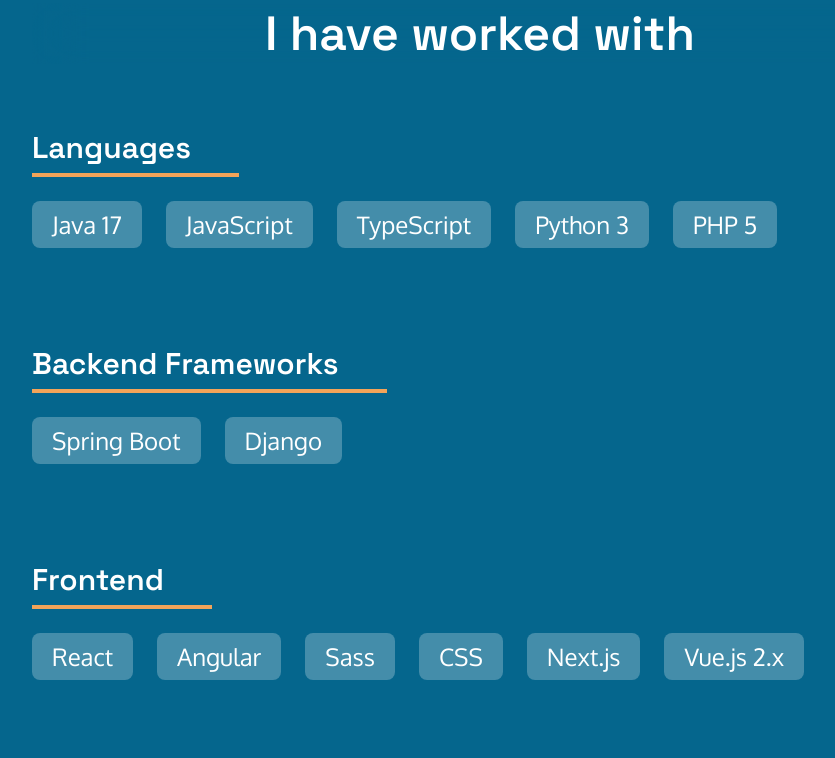
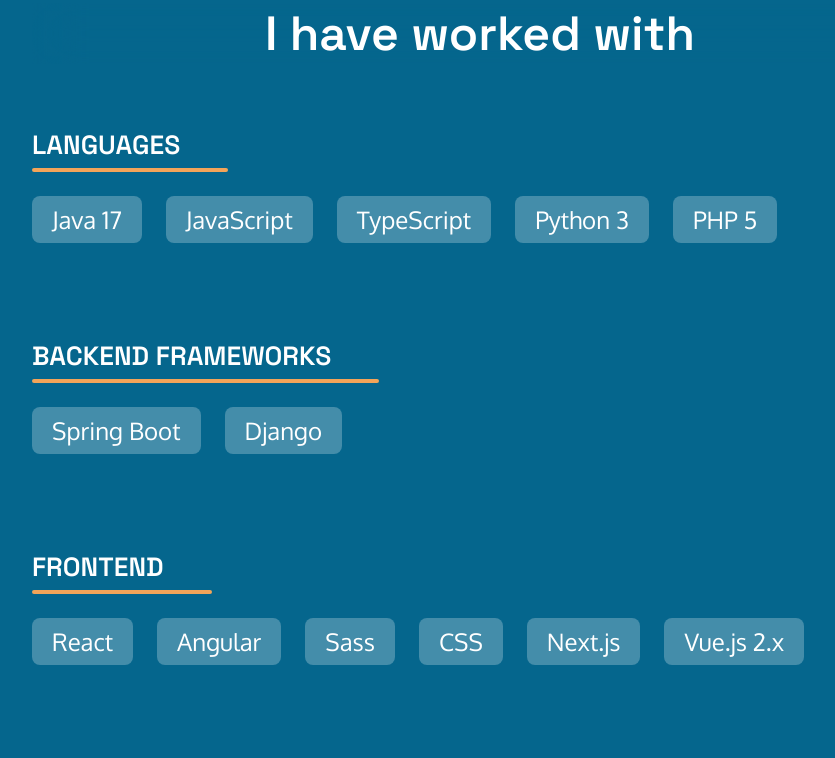
Before and after one commit to pranavsricharan/pranavsricharan.github.io, a plain HTML site: page index.html in a window 1280 px wide. Shown: the part 877-1635 px from the top of the page, without its empty margins (160-995 px from the left). Drawn offline with nearby package versions, Linux system fonts and the light colour scheme.

Commit message:
ui: change styles and formatting for skills section title

```diff
--- a/res/css/style.css
+++ b/res/css/style.css
@@ -157,6 +157,7 @@ h1, h2 {
 }
 
 .skills-left {
+  position: -webkit-sticky;
   position: sticky;
   top: 4rem;
 }
@@ -170,10 +171,11 @@ h1, h2 {
 }
 
 .skill-group-title {
-  font-size: 1.25rem;
+  font-size: 1.1rem;
   margin-bottom: 1rem;
   width: max-content;
   color: var(--white);
+  text-transform: uppercase;
 }
 
 .skill-group-title::after {
@@ -182,6 +184,7 @@ h1, h2 {
   width: calc(100% + 2rem);
   margin: 0.25rem 0;
   border-top: 4px solid var(--secondary);
+  border-radius: 8px;
 }
 
 .skills-list {
@@ -222,7 +225,6 @@ h1, h2 {
 
   .skills-left {
     text-align: center;
-    position: sticky;
     top: 60px;
     width: 100%;
     backdrop-filter: blur(24px);
```
